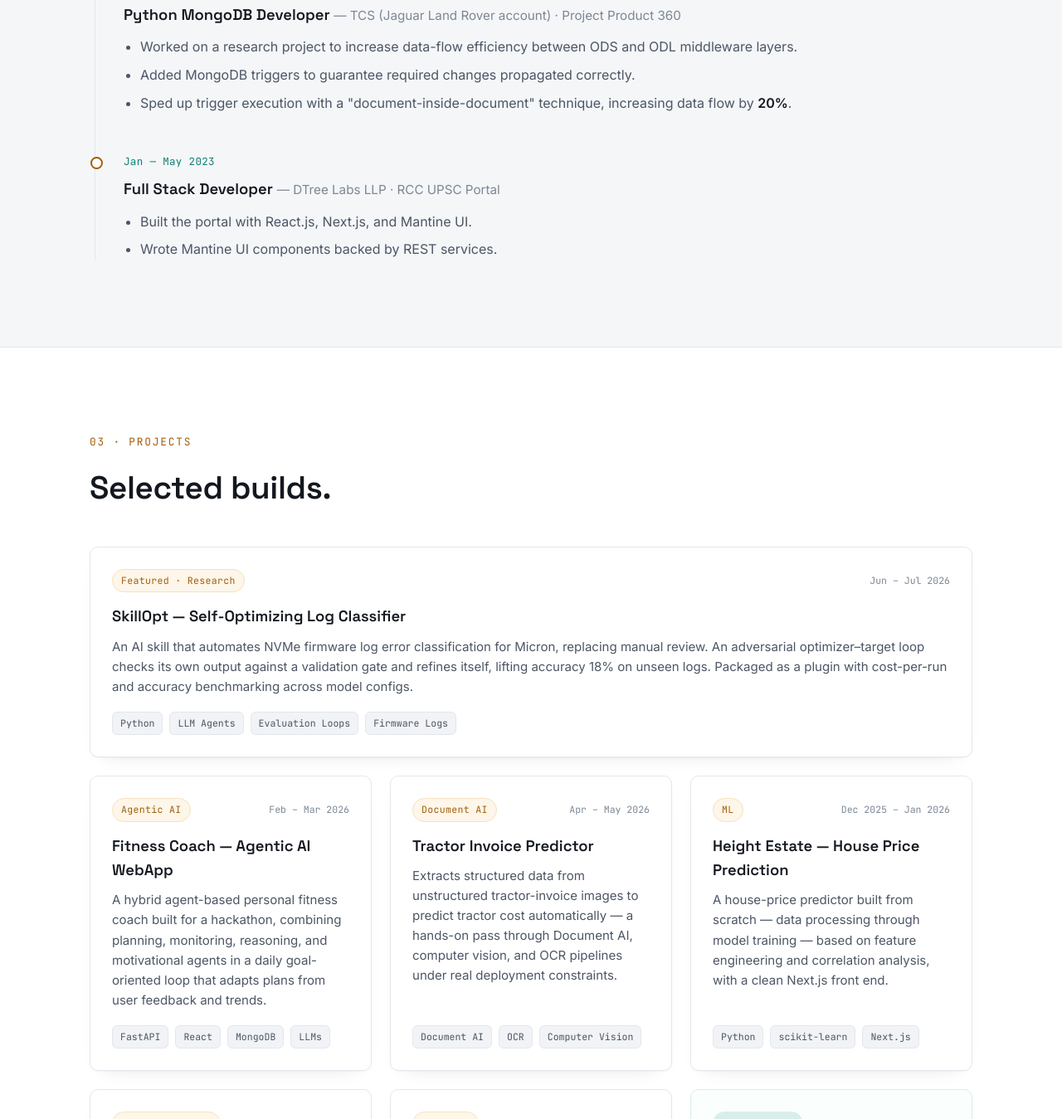
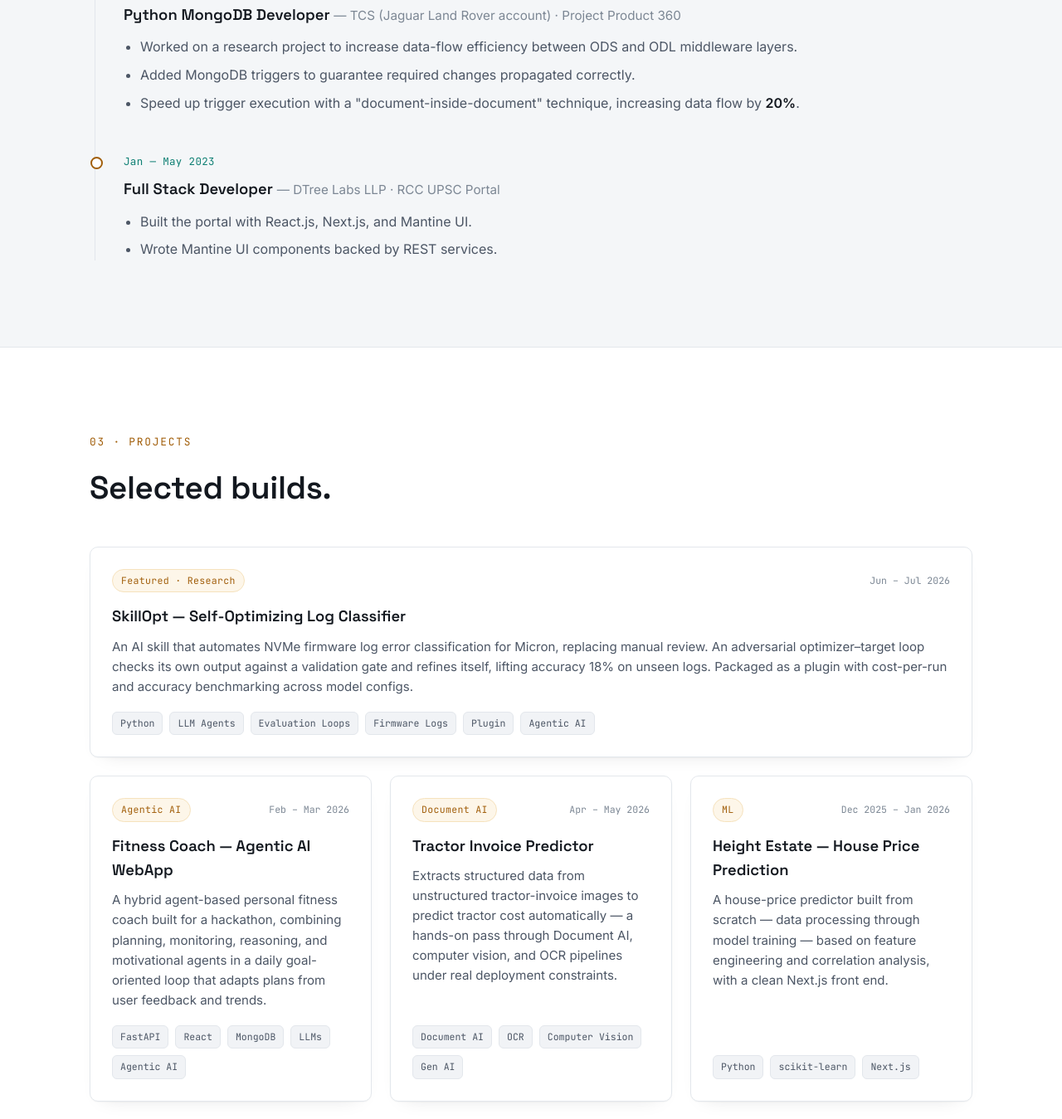
Before and after one commit to Raman11-1/Final-Portfolio-Website-, a website: page index.html in a window 1280 px wide. Shown: the part 2132-3481 px from the top of the page at 83% size. Drawn offline with Linux system fonts and the light colour scheme.

Commit message:
Refine content and add tags in index.html
Updated various sections to enhance clarity and added new tags.

```diff
--- a/index.html
+++ b/index.html
@@ -98,9 +98,9 @@
           At Micron, I built <strong>SkillOpt</strong> — a system that grades its
           own classification runs against a validation gate and rewrites its own
           logic when it falls short, lifting accuracy on unseen firmware logs by
-          18%. Before that, at TCS on the Jaguar Land Rover account, I moved data
+          <strong>18%</strong>. Before that, at TCS on the Jaguar Land Rover account, I moved data
           through cloud pipelines on GCP, where a MongoDB "document-inside-document"
-          trigger design cut processing time by a fifth.
+          trigger design cut processing time by a <strong>20%</strong>.
         </p>
         <p>
           I'm currently pursuing an MTech in Computer Science and Engineering at
@@ -164,7 +164,7 @@
             <ul>
               <li>Worked on a research project to increase data-flow efficiency between ODS and ODL middleware layers.</li>
               <li>Added MongoDB triggers to guarantee required changes propagated correctly.</li>
-              <li>Sped up trigger execution with a "document-inside-document" technique, increasing data flow by <strong>20%</strong>.</li>
+              <li>Speed up trigger execution with a "document-inside-document" technique, increasing data flow by <strong>20%</strong>.</li>
             </ul>
           </div>
         </article>
@@ -206,7 +206,7 @@
             cost-per-run and accuracy benchmarking across model configs.
           </p>
           <ul class="tag-list">
-            <li>Python</li><li>LLM Agents</li><li>Evaluation Loops</li><li>Firmware Logs</li>
+            <li>Python</li><li>LLM Agents</li><li>Evaluation Loops</li><li>Firmware Logs</li><li>Plugin</li><li>Agentic AI</li>
           </ul>
         </article>
 
@@ -222,7 +222,7 @@
             a daily goal-oriented loop that adapts plans from user feedback and trends.
           </p>
           <ul class="tag-list">
-            <li>FastAPI</li><li>React</li><li>MongoDB</li><li>LLMs</li>
+            <li>FastAPI</li><li>React</li><li>MongoDB</li><li>LLMs</li><li>Agentic AI</li>
           </ul>
         </article>
 
@@ -238,7 +238,7 @@
             AI, computer vision, and OCR pipelines under real deployment constraints.
           </p>
           <ul class="tag-list">
-            <li>Document AI</li><li>OCR</li><li>Computer Vision</li>
+            <li>Document AI</li><li>OCR</li><li>Computer Vision</li><li>Gen AI</li>
           </ul>
         </article>
 
@@ -272,7 +272,7 @@
             <code>/bug-triage</code> and <code>/bug-report</code>.
           </p>
           <ul class="tag-list">
-            <li>Python</li><li>MCP</li><li>Claude Code</li><li>SQLite</li>
+            <li>Python</li><li>MCP</li><li>Claude Code</li><li>SQLite</li><li>Claude Agent</li><li>Agentic AI</li>
           </ul>
           <a class="project-link" href="https://github.com/Raman11-1/Bug_Tracking_System" target="_blank" rel="noopener">View on GitHub ↗</a>
         </article>
```
